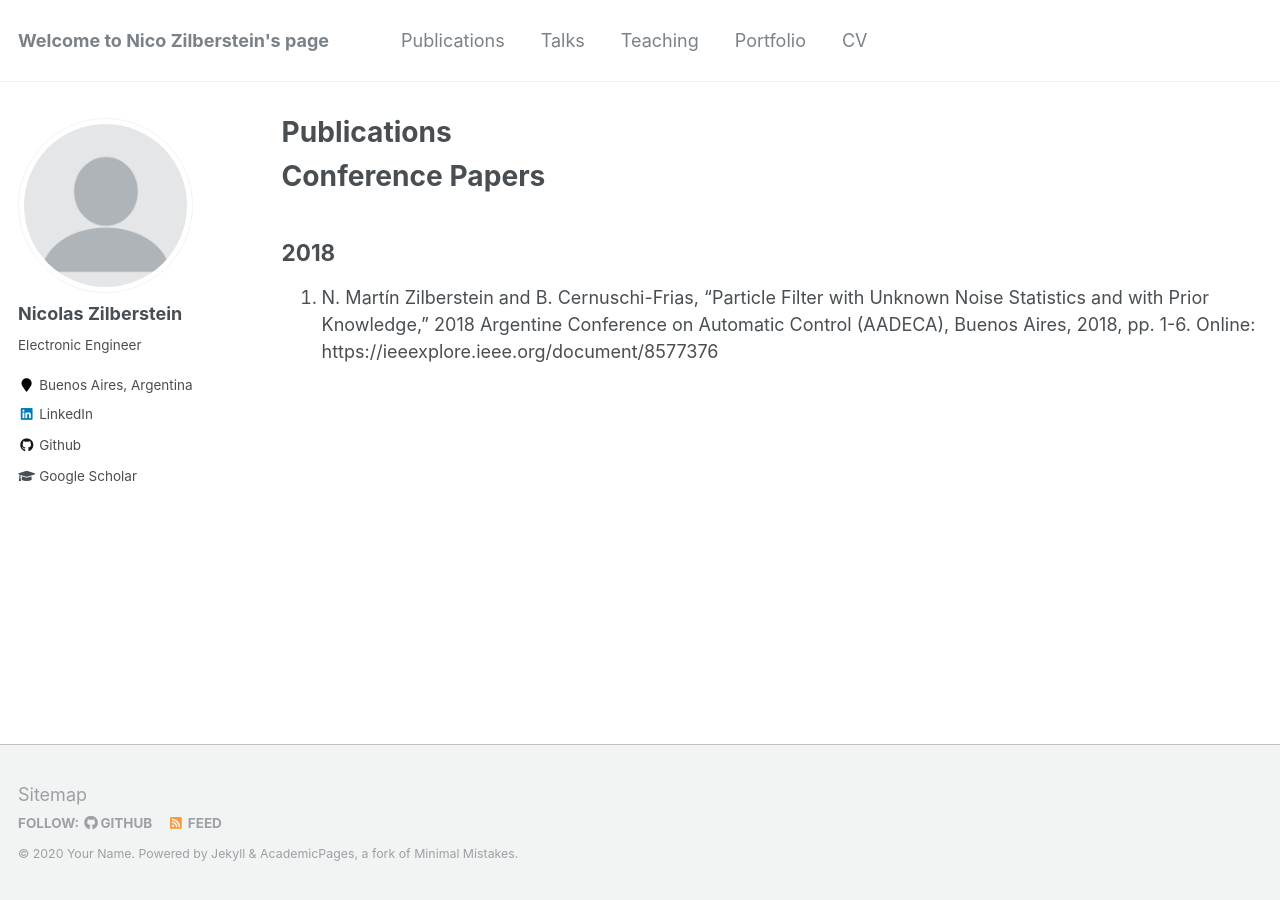
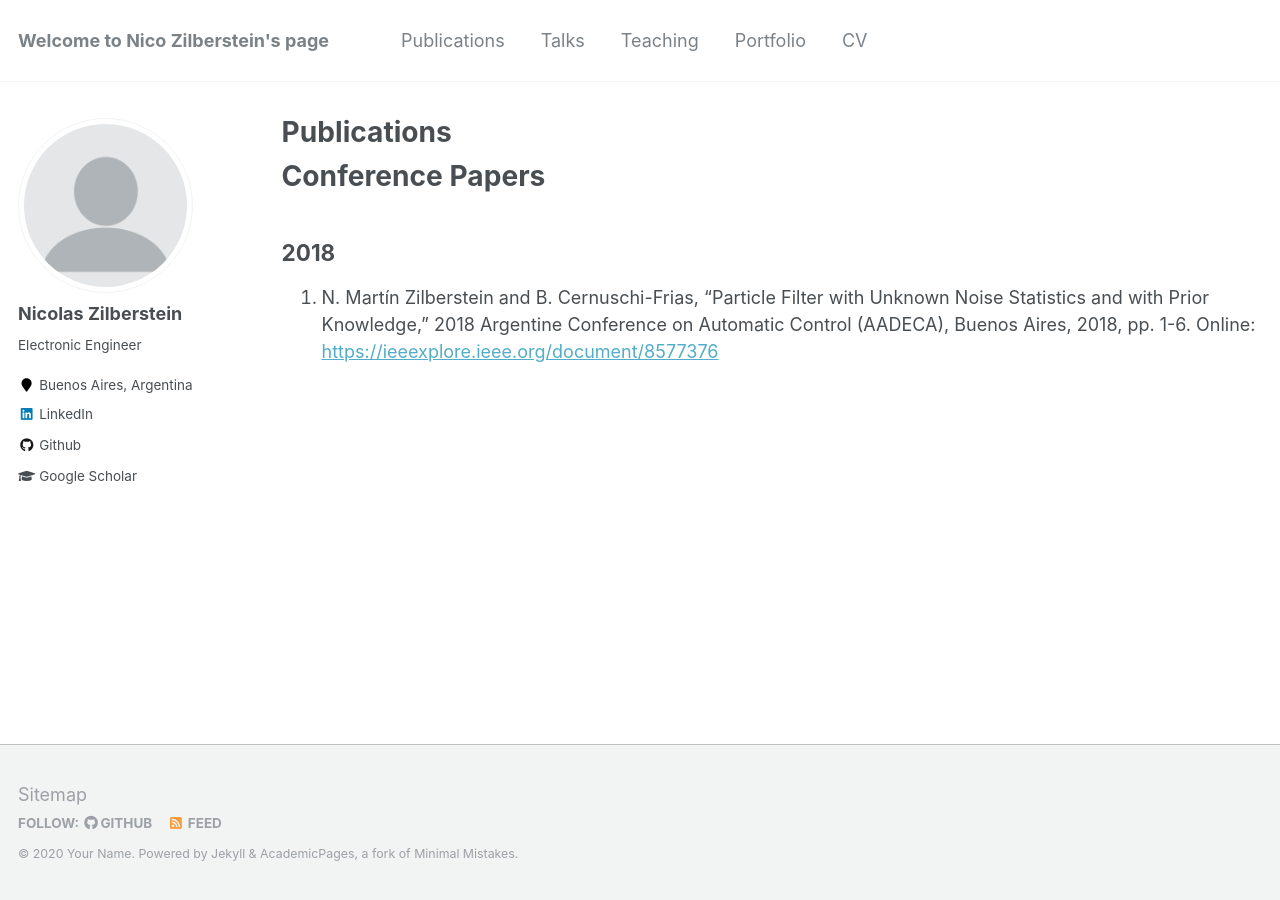
Before and after one commit to nzilberstein/nzilberstein.github.io, a Jekyll site: the page built from _pages/publications.md, in a window 1280 px wide. Built offline with Jekyll 4.4.1, drawn with Linux system fonts in a browser that asks for light colours.

```diff
--- a/_pages/publications.md
+++ b/_pages/publications.md
@@ -11,7 +11,7 @@ Conference Papers
 
 2018
 -------
-1. N. Martín Zilberstein and B. Cernuschi-Frias, "Particle Filter with Unknown Noise Statistics and with Prior Knowledge," 2018 Argentine Conference on Automatic Control (AADECA), Buenos Aires, 2018, pp. 1-6. Online: https://ieeexplore.ieee.org/document/8577376
+1. N. Martín Zilberstein and B. Cernuschi-Frias, "Particle Filter with Unknown Noise Statistics and with Prior Knowledge," 2018 Argentine Conference on Automatic Control (AADECA), Buenos Aires, 2018, pp. 1-6. Online: <https://ieeexplore.ieee.org/document/8577376>
 <!--- {% if author.googlescholar %}
   You can also find my articles on <u><a href="{{author.googlescholar}}">my Google Scholar profile</a>.</u>
 {% endif %}--->
```
